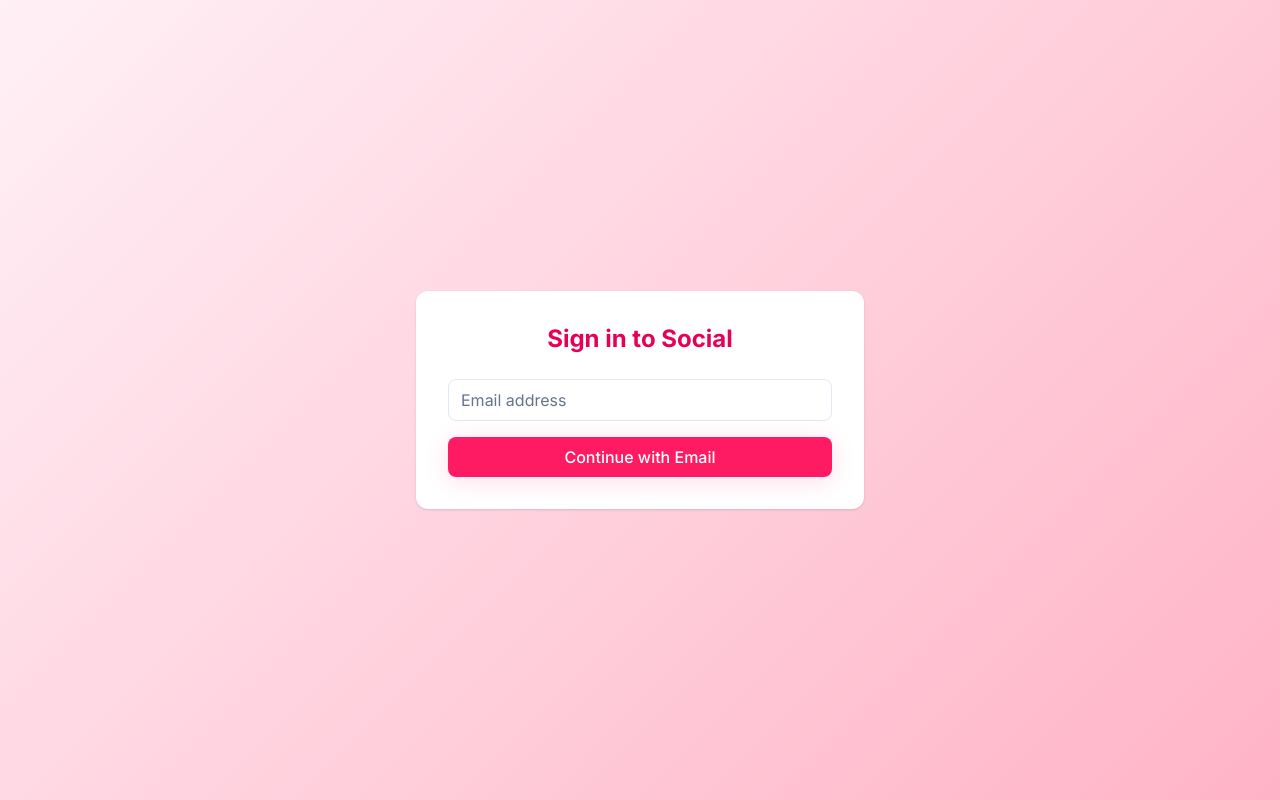
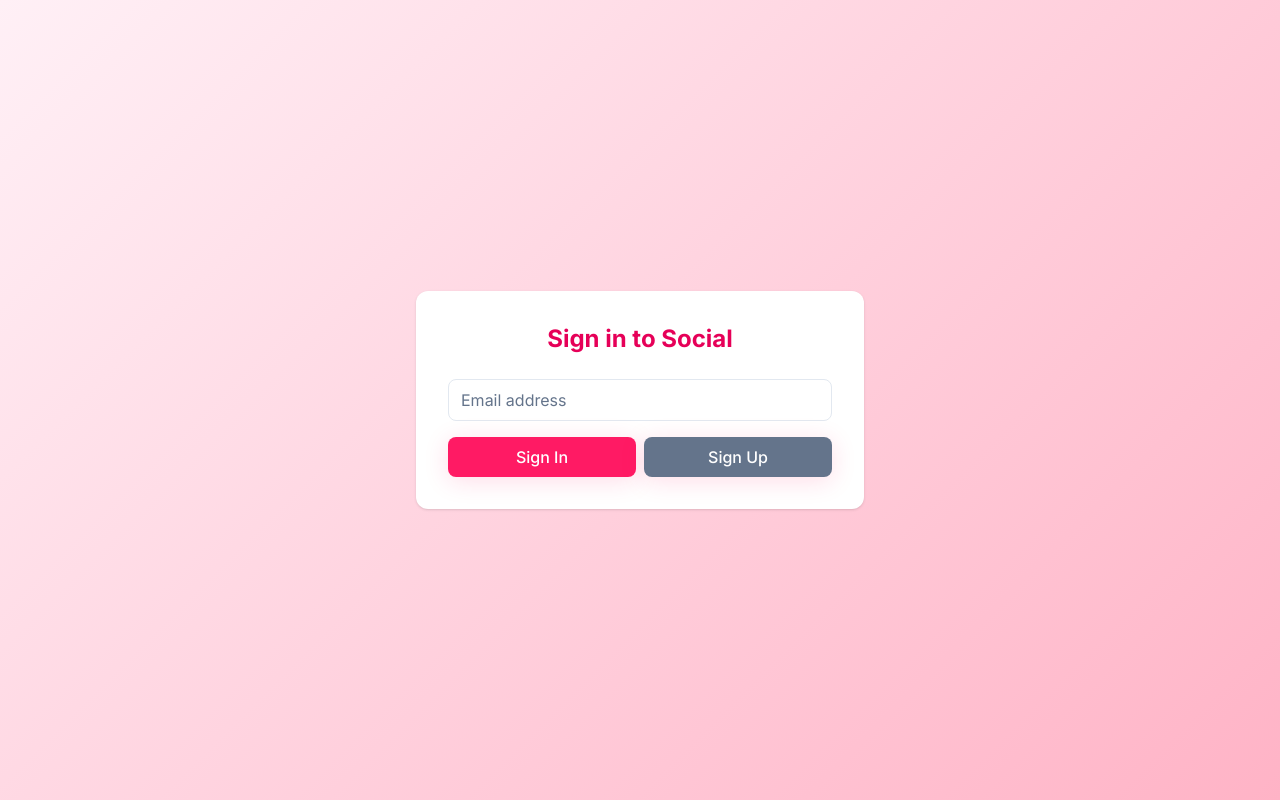
Before and after one commit to harrygamon/Socials, a Next.js app: page /auth/signin in a window 1280 px wide. Built offline with nearby package versions, Linux system fonts and the light colour scheme; no server answers.

Commit message:
Add separate Sign In and Sign Up buttons for email; clarify flow for users

```diff
--- a/src/app/auth/signin/page.tsx
+++ b/src/app/auth/signin/page.tsx
@@ -9,18 +9,19 @@ export default function SignInPage() {
   const [email, setEmail] = useState('')
   const [isLoading, setIsLoading] = useState(false)
   const [isEmailSent, setIsEmailSent] = useState(false)
+  const [mode, setMode] = useState<'signin' | 'signup' | null>(null)
 
   if (session?.user) {
     router.replace('/')
     return null
   }
 
-  const handleEmailSignIn = async (e: React.FormEvent) => {
+  const handleEmailSubmit = async (e: React.FormEvent) => {
     e.preventDefault()
     setIsLoading(true)
-    const result = await signIn('email', { email, redirect: false })
+    await signIn('email', { email, redirect: false })
     setIsLoading(false)
-    if (!result?.error) setIsEmailSent(true)
+    setIsEmailSent(true)
   }
 
   return (
@@ -28,7 +29,7 @@ export default function SignInPage() {
       <div className="w-full max-w-md bg-white dark:bg-secondary-800 rounded-xl shadow p-8">
         <h1 className="text-2xl font-bold mb-6 text-center text-primary-600 dark:text-primary-400">Sign in to Social</h1>
         {!isEmailSent ? (
-          <form onSubmit={handleEmailSignIn} className="space-y-4">
+          <form onSubmit={handleEmailSubmit} className="space-y-4">
             <input
               type="email"
               placeholder="Email address"
@@ -37,13 +38,24 @@ export default function SignInPage() {
               required
               className="w-full px-3 py-2 border border-secondary-200 dark:border-secondary-600 rounded-lg focus:ring-2 focus:ring-primary-500 focus:border-transparent bg-white dark:bg-secondary-800 text-secondary-900 dark:text-white placeholder-secondary-500"
             />
-            <button
-              type="submit"
-              disabled={isLoading || !email}
-              className="w-full py-2 bg-primary-500 hover:bg-primary-600 text-white rounded-lg font-medium"
-            >
-              {isLoading ? 'Sending...' : 'Continue with Email'}
-            </button>
+            <div className="flex gap-2">
+              <button
+                type="submit"
+                disabled={isLoading || !email}
+                className="flex-1 py-2 bg-primary-500 hover:bg-primary-600 text-white rounded-lg font-medium"
+                onClick={() => setMode('signin')}
+              >
+                {isLoading && mode === 'signin' ? 'Sending...' : 'Sign In'}
+              </button>
+              <button
+                type="submit"
+                disabled={isLoading || !email}
+                className="flex-1 py-2 bg-secondary-500 hover:bg-secondary-600 text-white rounded-lg font-medium"
+                onClick={() => setMode('signup')}
+              >
+                {isLoading && mode === 'signup' ? 'Sending...' : 'Sign Up'}
+              </button>
+            </div>
           </form>
         ) :
           <div className="text-center space-y-4">
@@ -54,10 +66,15 @@ export default function SignInPage() {
               Check your email
             </h3>
             <p className="text-sm text-secondary-600 dark:text-secondary-400 mt-2">
-              We&apos;ve sent a magic link to <strong>{email}</strong>
+              We&apos;ve sent a magic link to <strong>{email}</strong>.<br />
+              {mode === 'signup' ? (
+                <>If this is your first time, an account will be created for you.</>
+              ) : (
+                <>If you already have an account, you&apos;ll be signed in.</>
+              )}
             </p>
             <button
-              onClick={() => setIsEmailSent(false)}
+              onClick={() => { setIsEmailSent(false); setMode(null); }}
               className="w-full py-2 bg-secondary-100 dark:bg-secondary-700 text-secondary-900 dark:text-white rounded-lg font-medium mt-4"
             >
               Try a different email
```
